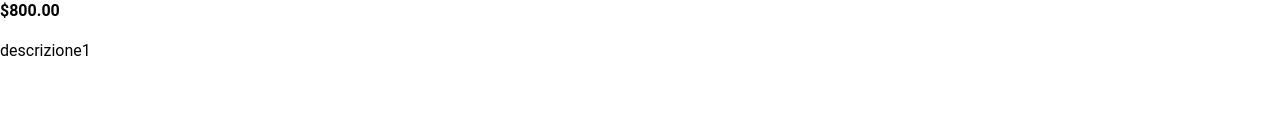
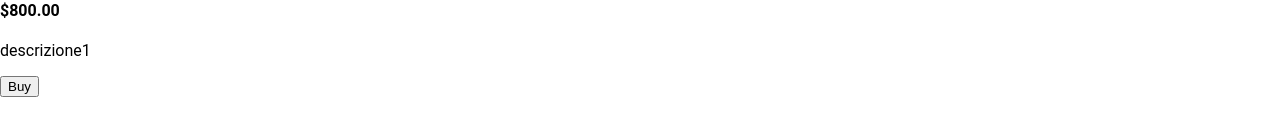
Before and after one commit to elena130/test, an Angular app: page /products/0 in a window 1280 px wide. Shown: the part 170-306 px from the top of the page. Built offline with nearby package versions, Linux system fonts and the light colour scheme.

Commit message:
update aggiunto carrello

```diff
--- a/src/app/product-details/product-details.component.html
+++ b/src/app/product-details/product-details.component.html
@@ -4,5 +4,6 @@
   <h3>{{ product.name }}</h3>
   <h4>{{ product.prezzo | currency }}</h4>
   <p>{{ product.descrizione }}</p>
+  <button (click)="addToCart(product)">Buy</button>
 
 </div>
--- a/src/app/product-details/product-details.component.ts
+++ b/src/app/product-details/product-details.component.ts
@@ -1,5 +1,7 @@
 import { Component, OnInit } from '@angular/core';
 import { ActivatedRoute } from '@angular/router';
+
+import { CartService } from '../core/cart.service';
 
 @Component({
   selector: 'app-product-details',
@@ -11,7 +13,13 @@ export class ProductDetailsComponent implements OnInit {
   product:any;
   products:any[] = [];
 
-  constructor(  private route: ActivatedRoute, ) { }
+  constructor(  private route: ActivatedRoute,
+                private cartService:CartService ) { }
+
+  addToCart( item:any ){
+    this.cartService.addToChart(item);
+    window.alert("Your item ha been added to the chart");
+  }
 
   ngOnInit(): void {
     this.products = [
```
